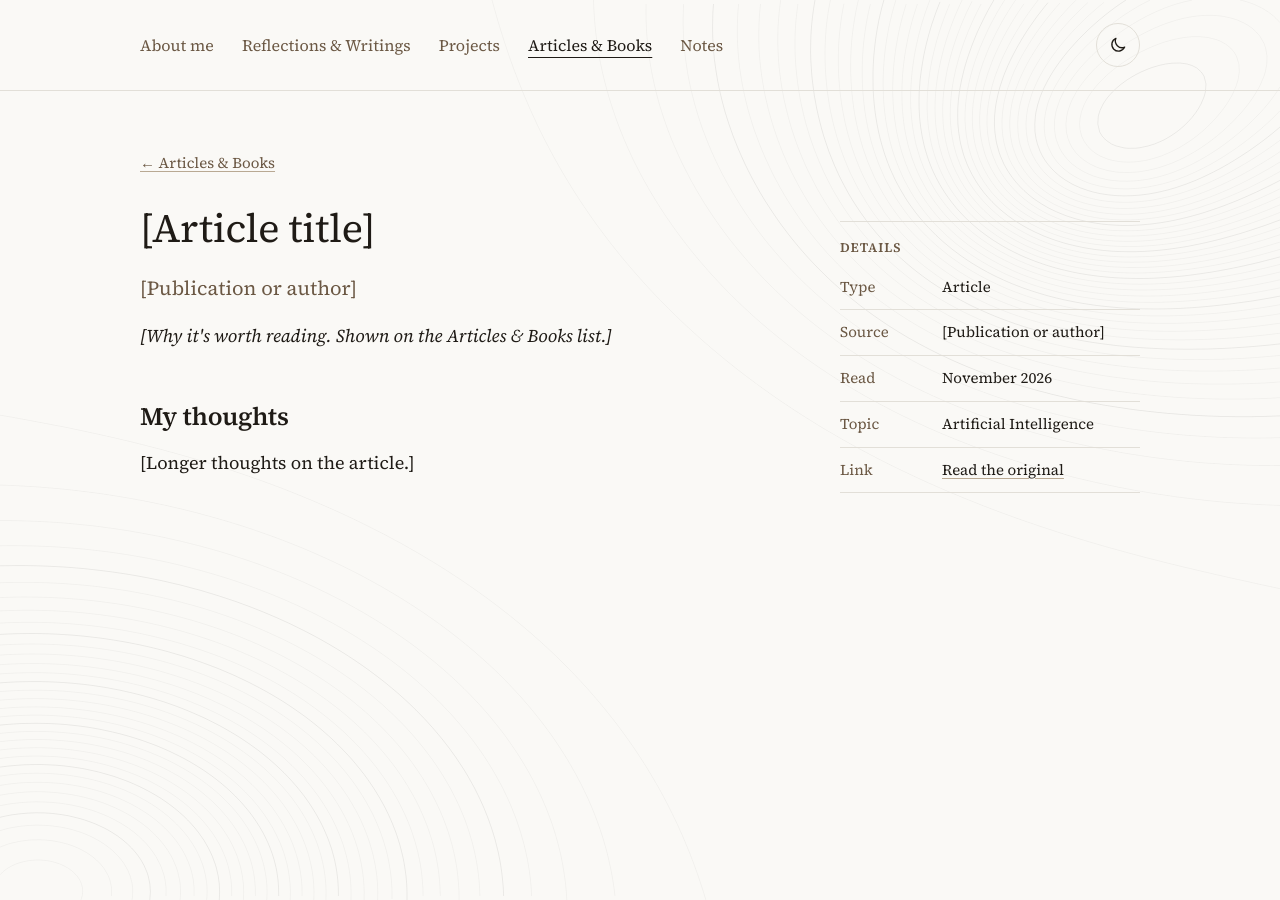
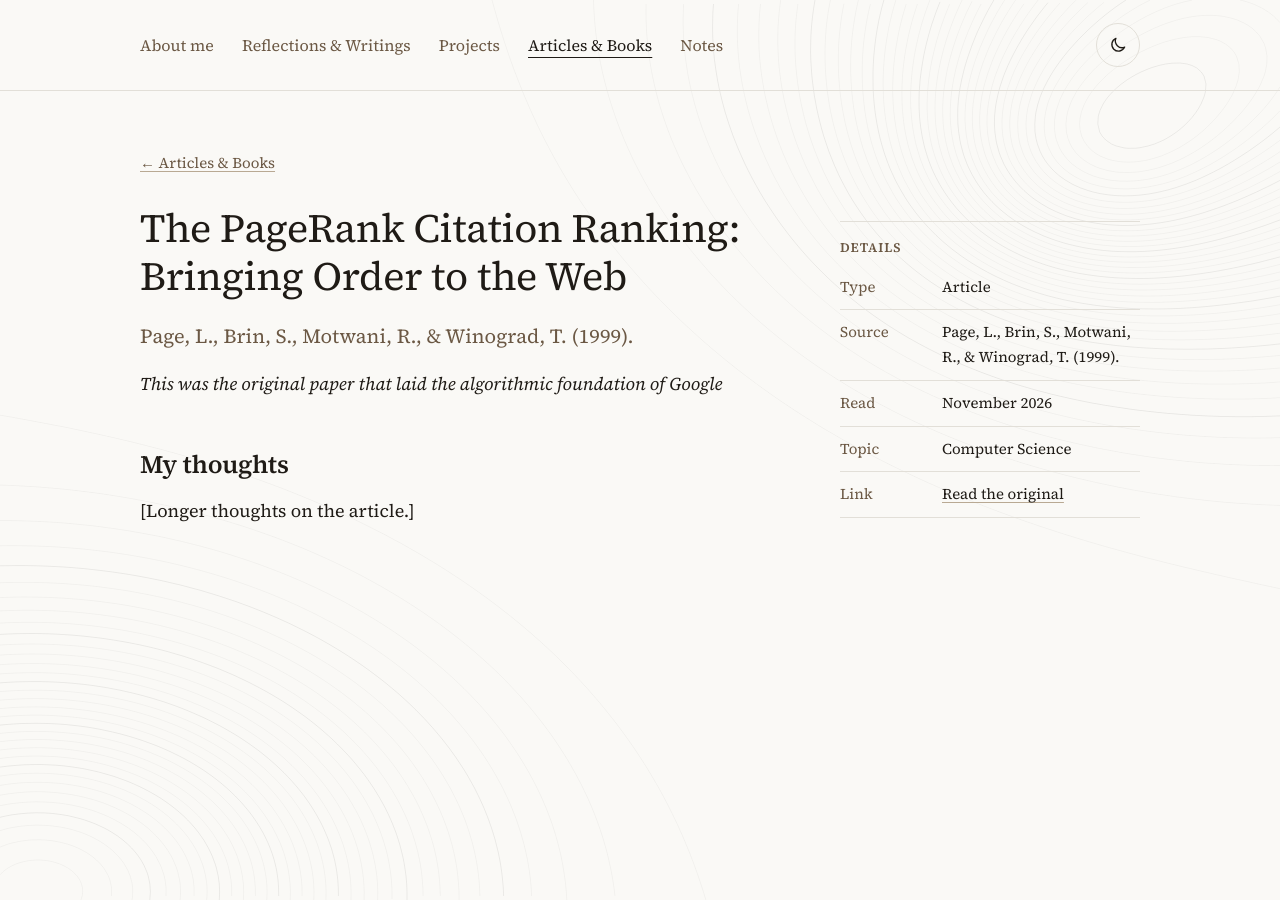
Before and after one commit to David-Berntsson/David-Berntsson.github.io, a Jekyll site: the page built from _reading/article-example-1.md, in a window 1280 px wide. Built offline with Jekyll 4.4.1, drawn with Linux system fonts in a browser that asks for light colours.

Commit message:
Update article metadata and details

```diff
--- a/_reading/article-example-1.md
+++ b/_reading/article-example-1.md
@@ -1,12 +1,12 @@
 ---
 # PLACEHOLDER: replace the [bracketed] text and rename this file, or delete it.
 kind: article
-title: "[Article title]"
-source: "[Publication or author]"
-link: https://example.com
-read: 2026-11-01
-topic: Artificial Intelligence
-note: "[Why it's worth reading. Shown on the Articles & Books list.]"
+title: "The PageRank Citation Ranking: Bringing Order to the Web"
+source: "Page, L., Brin, S., Motwani, R., & Winograd, T. (1999)."
+link: https://shorturl.at/QFAm2
+read: 2026-11-22
+topic: Computer Science
+note: "This was the original paper that laid the algorithmic foundation of Google"
 ---
 ## My thoughts
 
```
